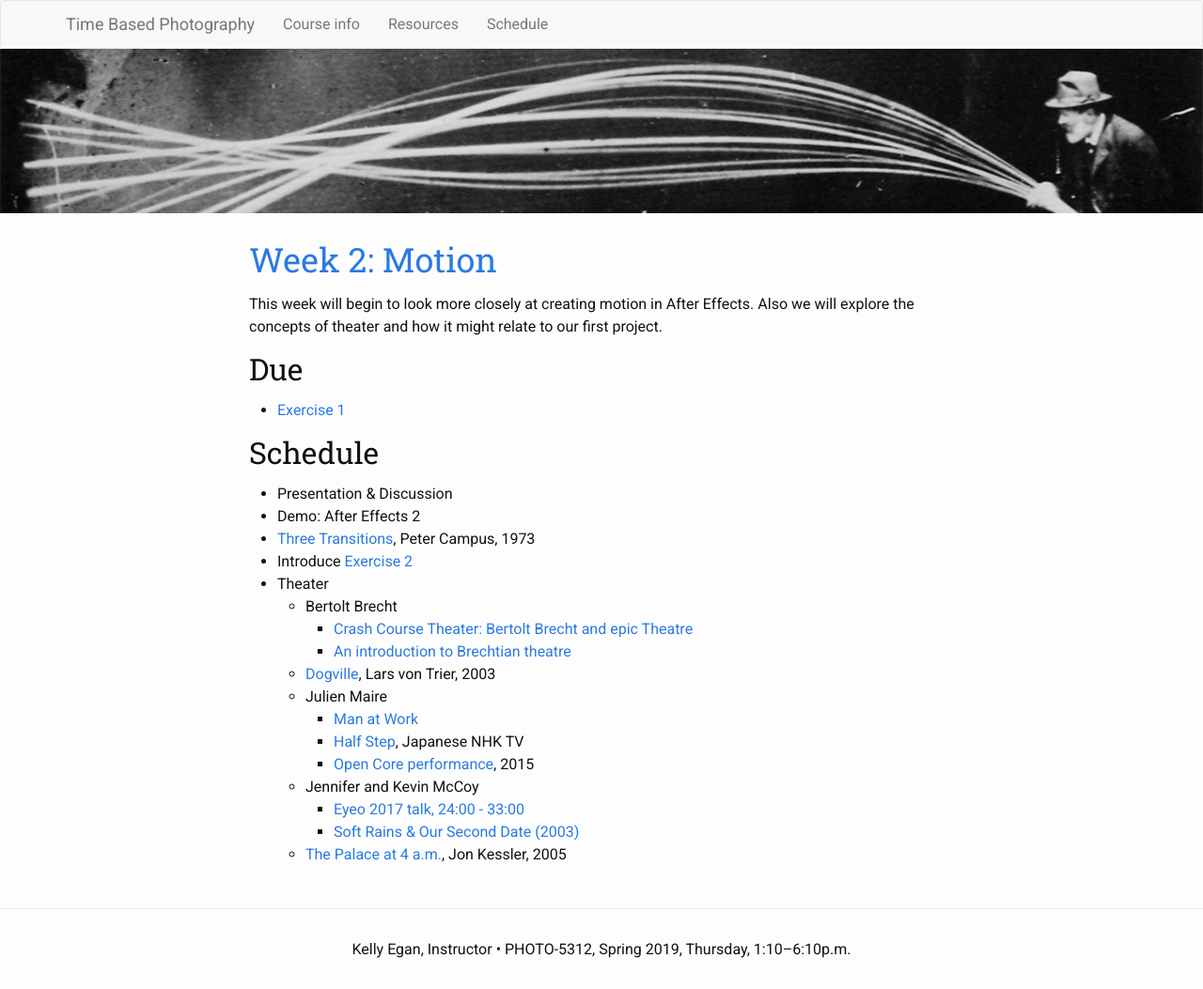
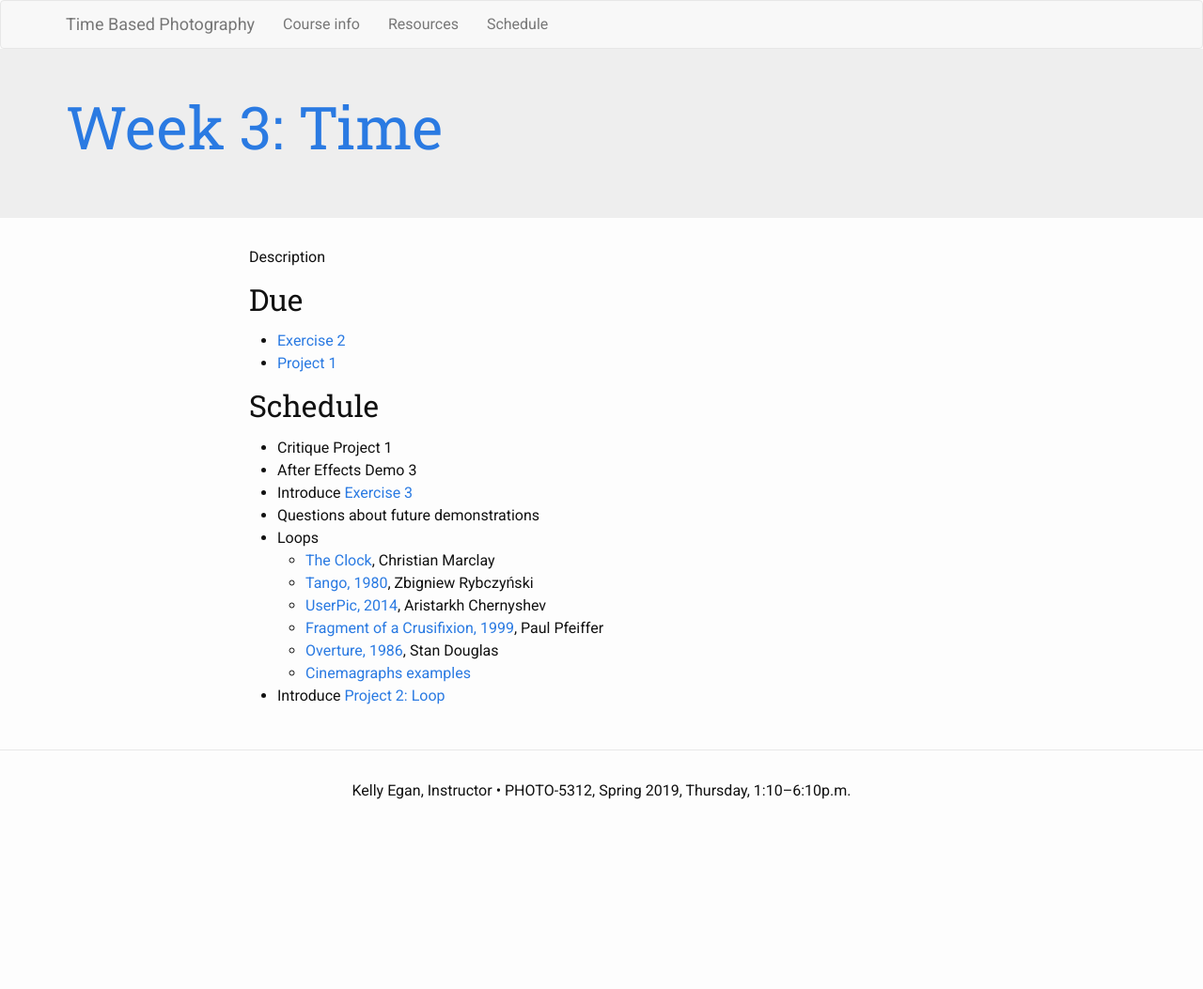
Before and after one commit to kellyegan/StillMoving, a Jekyll site: the page built from index.html, in a window 1280 px wide. Shown: the whole page at 94% size. Built offline with Jekyll 4.4.1, drawn with Linux system fonts in a browser that asks for light colours; after the commit the page ends 900 px from its top, so only the background shows below that.

Commit message:
Update post for Week 3

```diff
--- /dev/null
+++ b/_posts/2019-02-24-Time.md
@@ -0,0 +1,27 @@
+---
+layout: post
+title:  "Week 3: Time"
+categories: week
+---
+
+Description
+
+## Due
+
+* [Exercise 2]({{ site.baseurl }}/Assignments/Exercise-2.html)
+* [Project 1]({{ site.baseurl }}/Assignments/Project-1.html)
+
+## Schedule
+
+* Critique Project 1
+* After Effects Demo 3
+* Introduce [Exercise 3]({{ site.baseurl }}/Assignments/Exercise-3.html)
+* Questions about future demonstrations
+* Loops
+  * [The Clock](https://www.youtube.com/watch?v=xp4EUryS6ac), Christian Marclay
+  * [Tango, 1980](https://vimeo.com/90339479), Zbigniew Rybczyński
+  * [UserPic, 2014](https://vimeo.com/110937131), Aristarkh Chernyshev
+  * [Fragment of a Crusifixion, 1999](https://www.youtube.com/watch?v=cu12tN8AJdU), Paul Pfeiffer
+  * [Overture, 1986](https://theorynow.blogspot.com/2008/04/postnarrative-structure.html), Stan Douglas
+  * [Cinemagraphs examples](https://www.youtube.com/watch?v=ydyGiq7hnOg)
+* Introduce [Project 2: Loop]({{ site.baseurl }}/Assignments/Project-2.html)
--- a/schedule.html
+++ b/schedule.html
@@ -43,7 +43,7 @@ permalink: /schedule/
 		<td class="date-cell"><date>Feb. 28</date></td>
 		<td class="week-cell"><h4>3</h4></td>
 		<td class="agenda-cell">
-			<h4>Time</h4>
+			<h4><a href="../week/2019/02/24/Time.html">Time</a></h4>
 			<ul>
 				<li>Presentation & Discussion: </li>
 				<li>Introduce Project 2</li>
```
Also changed, not shown: _drafts/2019-02-24-Time.md (deleted, +0 -11 lines).
